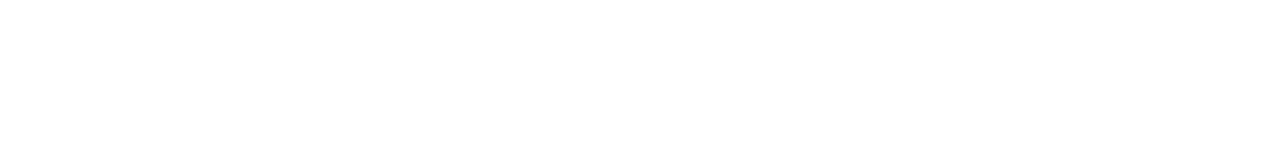
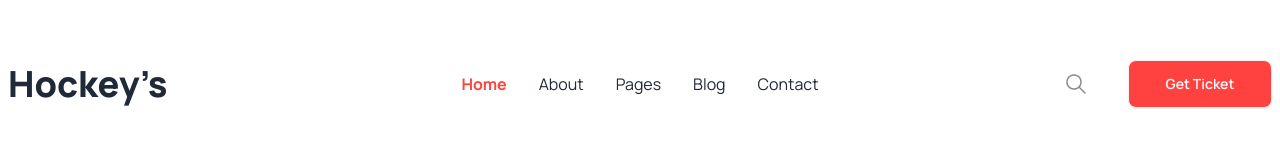
Before and after one commit to CseRashed/Bangladesh-Hockey-Club, a plain HTML site: page index.html in a window 1280 px wide. Drawn offline with nearby package versions, Linux system fonts and the light colour scheme.

Commit message:
created a responsive Navbar

```diff
--- a/index.html
+++ b/index.html
@@ -7,8 +7,60 @@
     <!-- Tailwind and Daisy UI -->
 <link href="https://cdn.jsdelivr.net/npm/daisyui@4.6.0/dist/full.min.css" rel="stylesheet" type="text/css" />
 <script src="https://cdn.tailwindcss.com"></script>
+<!-- --------- Font Manrope -->
+<link rel="preconnect" href="https://fonts.googleapis.com">
+<link rel="preconnect" href="https://fonts.gstatic.com" crossorigin>
+<link href="https://fonts.googleapis.com/css2?family=Manrope:wght@400;500;600;700;800&display=swap" rel="stylesheet">
+<style>
+    body{
+        font-family: 'Manrope', sans-serif;
+    }
+</style>
 </head>
 <body>
+    <header>
+             <!-- ------Navbar Related-------- -->
+             <nav>
+                <div class="container mx-auto my-12 navbar bg-base-100">
+                    <div class="navbar-start">
+                      <div class="dropdown">
+                        <div tabindex="0" role="button" class="btn btn-ghost lg:hidden">
+                          <svg xmlns="http://www.w3.org/2000/svg" class="h-5 w-5 text-[#FF4240]" fill="none" viewBox="0 0 24 24" stroke="currentColor"><path stroke-linecap="round" stroke-linejoin="round" stroke-width="2" d="M4 6h16M4 12h8m-8 6h16" /></svg>
+                        </div>
+                        <ul tabindex="0" class="menu menu-sm dropdown-content mt-3 z-[1] p-2 shadow bg-base-100 rounded-box w-52">
+                            <li class=""><a href="">Home</a></li>
+                            <li class=""><a href="">About</a></li>
+                            <li class=""><a href="">Pages</a></li>
+                            <li class=""><a href="">Blog</a></li>
+                            <li class=""><a href="">Contact</a></li>
+                      </div>
+                      <a class="text-4xl font-extrabold ">Hockey’s</a>
+                    </div>
+                    <div class="navbar-center hidden lg:flex">
+                      <ul class="menu menu-horizontal px-1">
+                      <li class="text-[#FF4240] text-base font-bold "><a href="">Home</a></li>
+                      <li class="text-base font-normal"><a href="">About</a></li>
+                      <li class="text-base font-normal"><a href="">Pages</a></li>
+                      <li class="text-base font-normal"><a href="">Blog</a></li>
+                      <li class="text-base font-normal"><a href="">Contact</a></li>
+                      </ul>
+                    </div>
+
+                    <div class="navbar-end">
+                      <div class="hidden lg:flex mr-10 flex justify-center ">
+                        <div class="">
+                            <input class="w-20 h-6 outline-none bg-transparent" type="search" name="" id="">
+                        </div>
+                        <div class="">
+                            <img src="./Images/Frame.jpg" alt="">
+                        </div>
+                      </div>
+                      <a class="btn bg-[#FF4240] text-white lg:w-36">Get Ticket</a>
+                    </div>
+                  </div>
+             </nav>
+
+    </header>
 
 </body>
 </html>
```
Also changed, not shown: Images/Frame.jpg (added).
